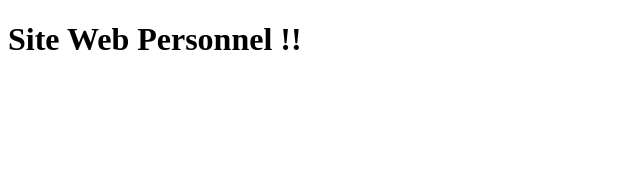
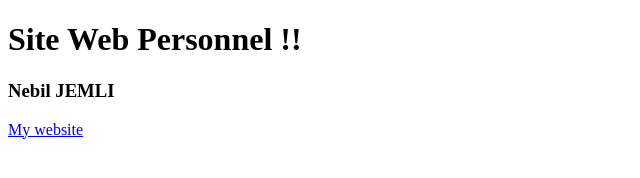
Before and after one commit to n-jemli/n-jemli.github.io, a plain HTML site: page index.html in a window 1280 px wide. Shown: the whole page, without its empty margins (0-640 px from the left). Drawn offline with Linux system fonts and the light colour scheme.

Commit message:
Update index.html

```diff
--- a/index.html
+++ b/index.html
@@ -7,6 +7,8 @@
 
 <body>
     <h1>Site Web Personnel !!</h1>
+    <h3>Nebil JEMLI</h3>
+    <a href="jemli.net">My website</a>
 
 </body>
 </html>
```
